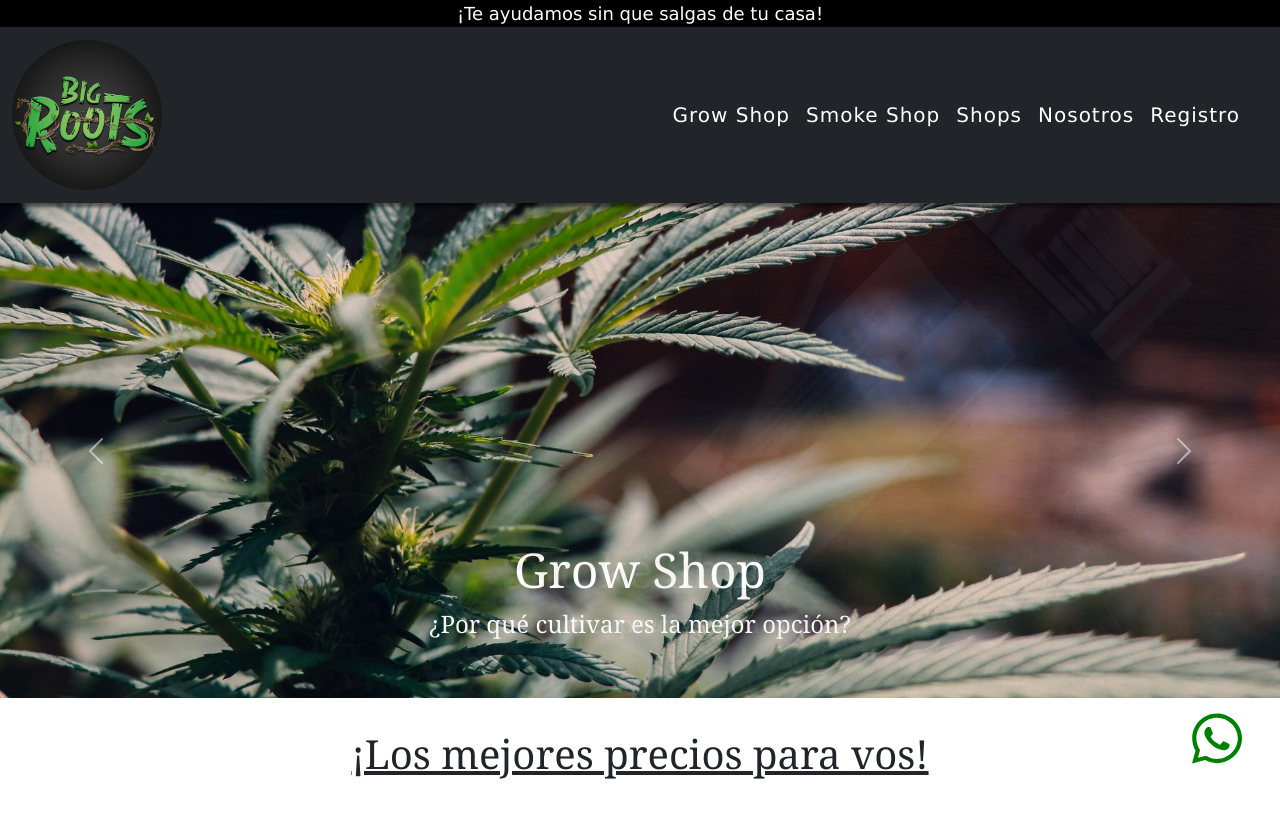
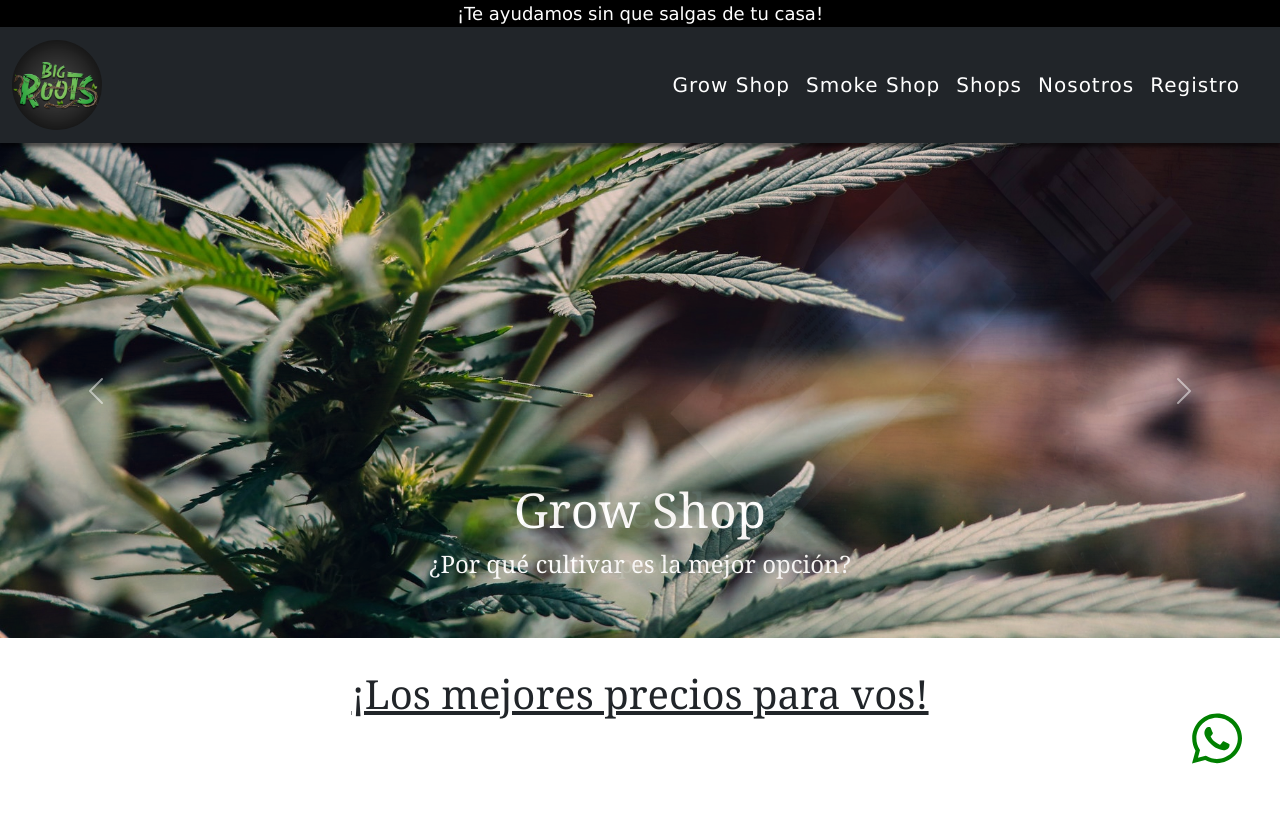
Before and after one commit to pablopala95/Bigroots, a website: page index.html in a window 1280 px wide. Shown: the top 813 px of the page. Drawn offline with nearby package versions, Linux system fonts and the light colour scheme.

Commit message:
logo 90px

```diff
--- a/css/style.css
+++ b/css/style.css
@@ -35,7 +35,7 @@
 }
 
 .tamLogo {
-  width: 150px;
+  width: 90px;
 }
 
 .navbar-nav {
```
